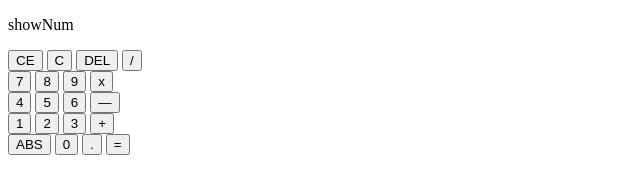
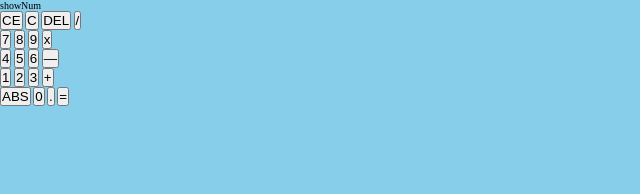
Before and after one commit to donnovanwint/jsCalculator, a plain HTML site: page index.html in a window 1280 px wide. Shown: the whole page, without its empty margins (0-640 px from the left). Drawn offline with Linux system fonts and the light colour scheme.

Commit message:
added css link and javascript link and started css styling

```diff
--- a/index.html
+++ b/index.html
@@ -5,6 +5,7 @@
     <meta charset="UTF-8">
     <meta name="viewport" content="width=device-width, initial-scale=1.0">
     <meta http-equiv="X-UA-Compatible" content="ie=edge">
+    <link rel="stylesheet" href="style.css">
     <title>Don's Javascript Calculator</title>
 </head>
 
@@ -44,6 +45,7 @@
             <button id="add">=</button>
         </div>
     </div>
+    <script src="main.js"></script>
 </body>
 
 </html>
--- a/style.css
+++ b/style.css
@@ -0,0 +1,11 @@
+* {
+    padding: 0px;
+    margin: 0px;
+}
+html  {
+    font-size: 62.5%;
+}
+
+body {
+    background-color: skyblue;
+}
```
